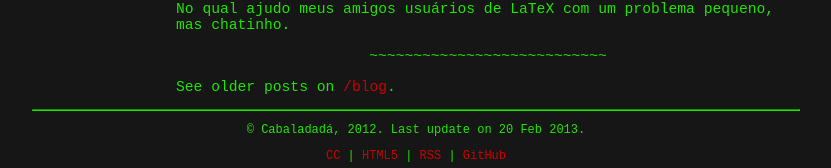
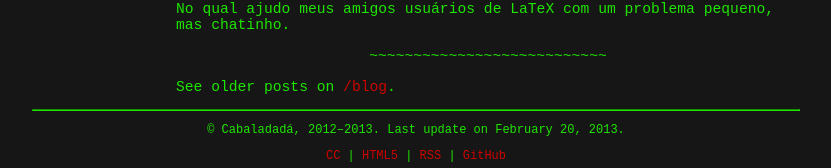
Before and after one commit to rberaldo/cabaladada, a Jekyll site: the page built from index.html, in a window 1280 px wide. Shown: the part 1408-1576 px from the top of the page, without its empty margins (224-1055 px from the left). Built offline with Jekyll 4.4.1, drawn with Linux system fonts in a browser that asks for light colours; Markdown is read by kramdown in place of the engine named in the settings; comment, search, counter and statistics services are not loaded.

Commit message:
Improved footer text

```diff
--- a/_layouts/default.html
+++ b/_layouts/default.html
@@ -40,7 +40,7 @@
 
     <footer>
       <hr />
-      <p>&copy; Cabaladadá, 2012. Last update on {{ site.time | date_to_string }}.</p>
+      <p>&copy; Cabaladadá, 2012–2013. Last update on {{ site.time | date: "%B %d, %Y" }}.</p>
 
       <a href="http://creativecommons.org/licenses/by-nc-sa/3.0/">CC</a> |
       <a href="http://validator.w3.org/check?uri=http%3A%2F%2Fwww.cabaladada.org%2F">HTML5</a> |
--- a/_layouts/post.html
+++ b/_layouts/post.html
@@ -47,7 +47,7 @@
 
     <footer>
       <hr />
-      <p>&copy; Cabaladadá, 2012. Last update on {{ site.time | date_to_string }}.</p>
+      <p>&copy; Cabaladadá, 2012–2013. Last update on {{ site.time | date: "%B %d, %Y" }}.</p>
 
       <a href="http://creativecommons.org/licenses/by-nc-sa/3.0/">CC</a> |
       <a href="http://validator.w3.org/check?uri=http%3A%2F%2Fwww.cabaladada.org%2F">HTML5</a> |
```
